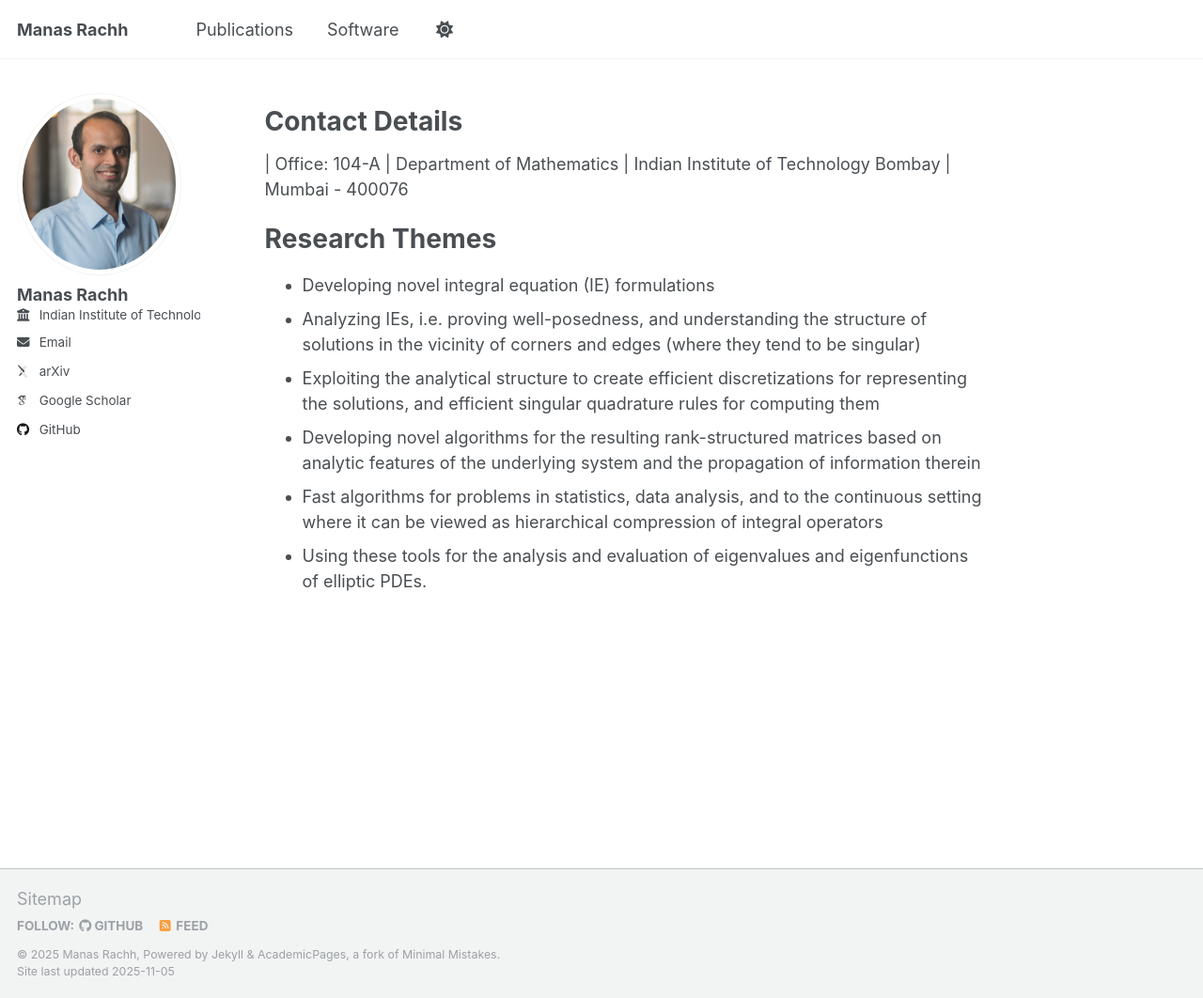
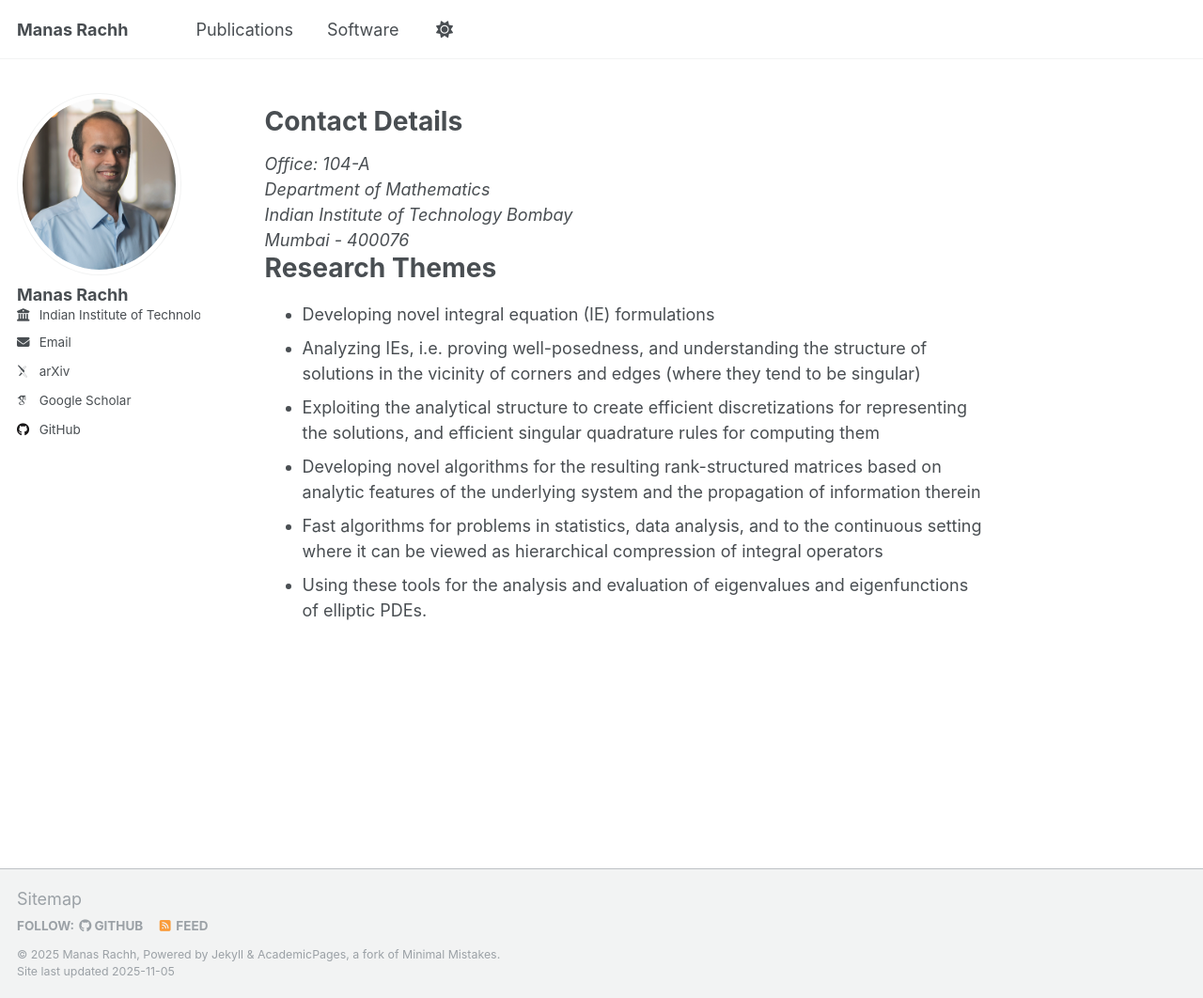
Before and after one commit to mrachh/mrachh.github.io, a Jekyll site: the page built from _pages/about.md, in a window 1280 px wide and 1062 px high. Shown: the whole window at 94% size. Built offline with Jekyll 4.4.1, drawn with Linux system fonts in a browser that asks for light colours; some web fonts are replaced; a script that is not in the unit is left out; some of the changed lines change nothing that is shown.

Commit message:
small chagnes to address

```diff
--- a/_pages/about.md
+++ b/_pages/about.md
@@ -9,10 +9,12 @@ redirect_from:
 
 Contact Details
 ======
-| Office: 104-A
-| Department of Mathematics
-| Indian Institute of Technology Bombay
-| Mumbai - 400076
+<address>
+Office: 104-A <br />
+Department of Mathematics <br />
+Indian Institute of Technology Bombay <br />
+Mumbai - 400076
+</address>
 
 Research Themes
 ======
```
